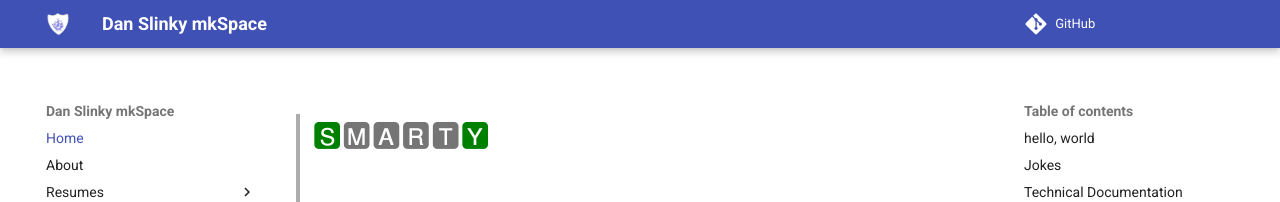
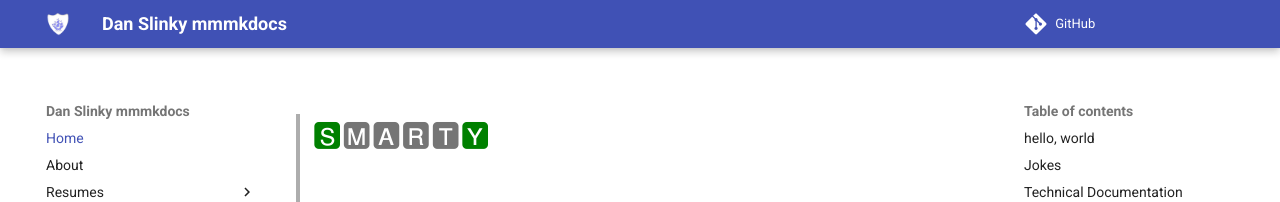
Before and after one commit to danslinky/danslinky.co.uk, an MkDocs documentation site: the page built from docs/index.md, in a window 1280 px wide. Shown: the top 202 px of the page. Built offline with MkDocs 1.6.1 and Material for MkDocs 9.7.7, drawn with Linux system fonts in a browser that asks for light colours; comment, search, counter and statistics services are not loaded.

Commit message:
more stupid branding

```diff
--- a/mkdocs.yml
+++ b/mkdocs.yml
@@ -1,4 +1,4 @@
-site_name: Dan Slinky mkSpace
+site_name: Dan Slinky mmmkdocs
 site_description: Personal portfolio of Dan Slinky.
 site_url: https://rtfm.danslinky.co.uk
 repo_url: https://github.com/danslinky/danslinky.co.uk
```
